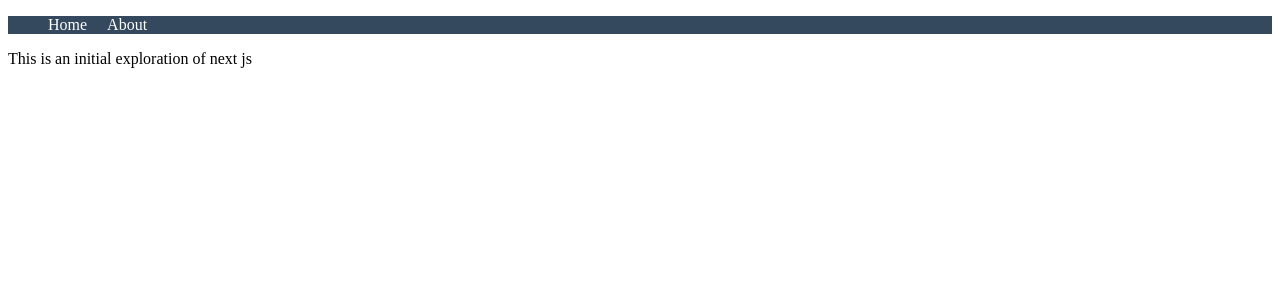
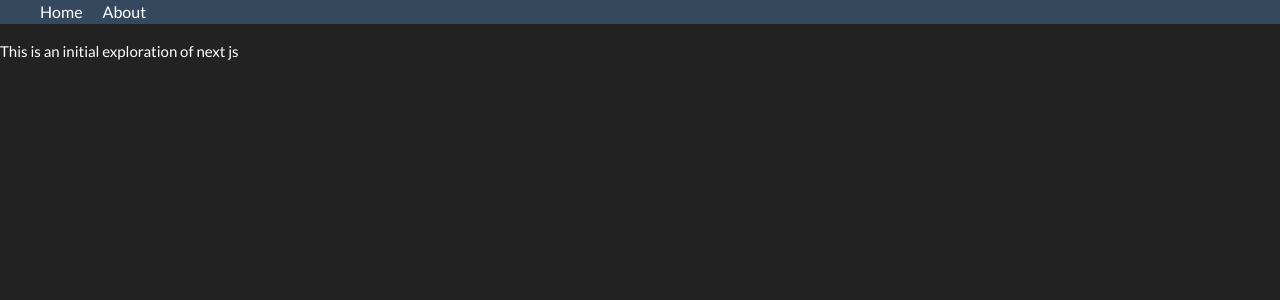
Before and after one commit to seabassgonzalez/cryptos_right, a Next.js app: page /about in a window 1280 px wide. Shown: the top 300 px of the page. Built offline with nearby package versions, Linux system fonts and the light colour scheme.

Commit message:
Implement Head section in layout with title tag and bootstrap stylesheet

```diff
--- a/components/layout.js
+++ b/components/layout.js
@@ -1,16 +1,25 @@
-// import Navbar
+// import Head from next
+// import Navbar from navbar
 
 // const Layout taking props fat arrow function
 	// div
+		// Head section
+			// title
+			// link set to bootstrap stylesheet
 		// Navbar component
 		// reference to props children
 
 // export default Layout
 
+import Head from 'next/head';
 import Navbar from './navbar';
 
 const Layout = (props) => (
 	<div>
+		<Head>
+			<title>Next JS</title>
+			<link rel="stylesheet" href="https://bootswatch.com/4/darkly/bootstrap.min.css"/>
+		</Head>
 		<Navbar />
 		{props.children}
 	</div>
```
